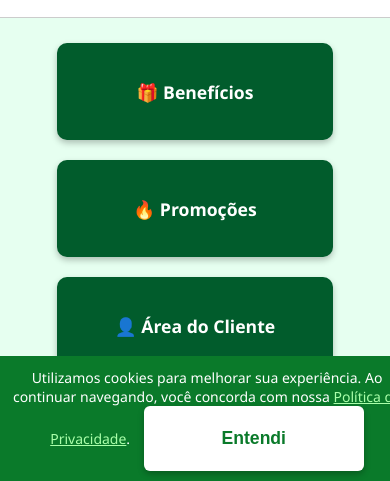
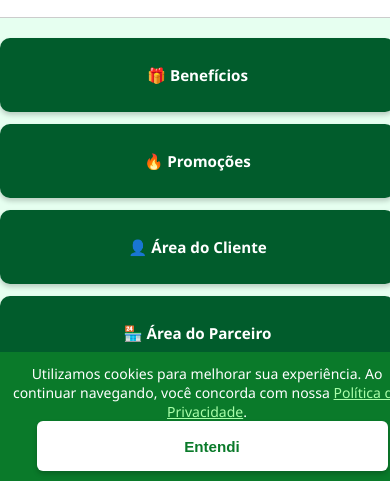
Before and after one commit to prometheus-eropro/aproveitai-241225, a plain HTML site: page public/index.html in a window 390 px wide. Shown: the part 361-842 px from the top of the page. Drawn offline with Linux system fonts and the light colour scheme; no server answers.

Commit message:
Add files via upload

```diff
--- a/public/index.html
+++ b/public/index.html
@@ -290,7 +290,7 @@ function toggleInfo(){
 </footer>
 
 <script>
-const sheetURL = "https://script.google.com/macros/s/AKfycbz3qpd3Bc0lDRPBc3L9bJhSB802ajtJt3KxAZNLuy49w5ajB3QTituDHirD5RwWyHJu/exec";
+const sheetURL = "https://script.google.com/macros/s/AKfycbzhwXhtWdsDSuABRneoz6QAD1SxpnMq3vc8e1FhtknlB7_1j6qLjYIbPA0qPJS7ck7y/exec";
 const parceirosDiv = document.getElementById("parceiros");
 const buscaNome = document.getElementById("buscaNome");
 const buscaCidade = document.getElementById("buscaCidade");
--- a/public/style.css
+++ b/public/style.css
@@ -23,18 +23,18 @@ button,
   background: var(--verde-principal);
   color: #fff;
   font-weight: 600;
-  padding: 16px 28px;
+  padding: 12px 22px;   /* 🔹 Diminuído (antes 16px 28px) */
   border: none;
   border-radius: 10px;
   text-decoration: none;
-  box-shadow: 0 3px 6px rgba(0, 0, 0, 0.25);
+  box-shadow: 0 3px 5px rgba(0, 0, 0, 0.2);
   display: inline-flex;
   align-items: center;
   justify-content: center;
   gap: 8px;
-  min-width: 220px;
-  height: 65px;
-  font-size: 1.1rem;
+  min-width: 180px;     /* 🔹 Diminuído (antes 220px) */
+  height: 55px;         /* 🔹 Diminuído (antes 65px) */
+  font-size: 1rem;      /* 🔹 Levemente menor (antes 1.1rem) */
   transition: all 0.3s ease;
   cursor: pointer;
 }
@@ -42,7 +42,7 @@ button,
 button:hover,
 .btn-aproveitai:hover {
   background: var(--verde-hover);
-  transform: translateY(-2px);
+  transform: translateY(-1px);
 }
 
 /* ======== LAYOUT DE BOTÕES ======== */
@@ -50,8 +50,8 @@ button:hover,
   display: flex;
   flex-wrap: wrap;
   justify-content: center;
-  gap: 20px;
-  margin: 25px 0 35px;
+  gap: 15px; /* 🔹 Menor espaçamento */
+  margin: 20px 0 30px;
 }
 
 /* ======== BLOCO DE EXPLICAÇÃO ======== */
@@ -74,3 +74,63 @@ button:hover,
   from { opacity: 0; transform: translateY(-10px); }
   to { opacity: 1; transform: translateY(0); }
 }
+/* ======== BOTÕES PADRÃO APROVEITAI ======== */
+button,
+.btn-aproveitai {
+  background: var(--verde-principal);
+  color: #fff;
+  font-weight: 600;
+  padding: 12px 22px;     /* 🔹 Compacto */
+  border: none;
+  border-radius: 10px;
+  text-decoration: none;
+  box-shadow: 0 3px 5px rgba(0, 0, 0, 0.2);
+  display: inline-flex;
+  align-items: center;
+  justify-content: center;
+  gap: 8px;
+  min-width: 180px;       /* 🔹 Largura reduzida */
+  height: 55px;           /* 🔹 Altura reduzida */
+  font-size: 1rem;
+  cursor: pointer;
+  transition: all 0.3s ease;
+}
+
+button:hover,
+.btn-aproveitai:hover {
+  background: var(--verde-hover);
+  transform: translateY(-2px);
+}
+
+/* ======== CONTAINER DE BOTÕES ======== */
+.botoes-centrais {
+  display: flex;
+  flex-wrap: wrap;
+  justify-content: center;
+  align-items: center;
+  gap: 15px;
+  margin: 20px 0 30px;
+}
+
+/* ======== VERSÃO MOBILE ======== */
+@media (max-width: 768px) {
+  .botoes-centrais {
+    flex-direction: column;
+    gap: 12px;
+  }
+
+  button,
+  .btn-aproveitai {
+    min-width: 90%;       /* 🔹 Preenche quase toda a tela */
+    height: 50px;
+    font-size: 0.95rem;
+  }
+}
+
+/* ======== EFEITO DE TRANSIÇÃO SUAVE ======== */
+@media (prefers-reduced-motion: no-preference) {
+  button,
+  .btn-aproveitai {
+    transition: background 0.3s ease, transform 0.2s ease;
+  }
+}
```
Also changed, not shown: public/beneficios.html (+1 -1 lines), public/cadastro.html (+15 -11 lines), public/cartao.html (+1 -1 lines), public/depoimentos.html (+1 -1 lines), public/faq.html (+1 -1 lines), public/painelcliente.html (+1 -1 lines), public/painelparceiro.html (+12 -12 lines), public/promocoes.html (+1 -1 lines).
